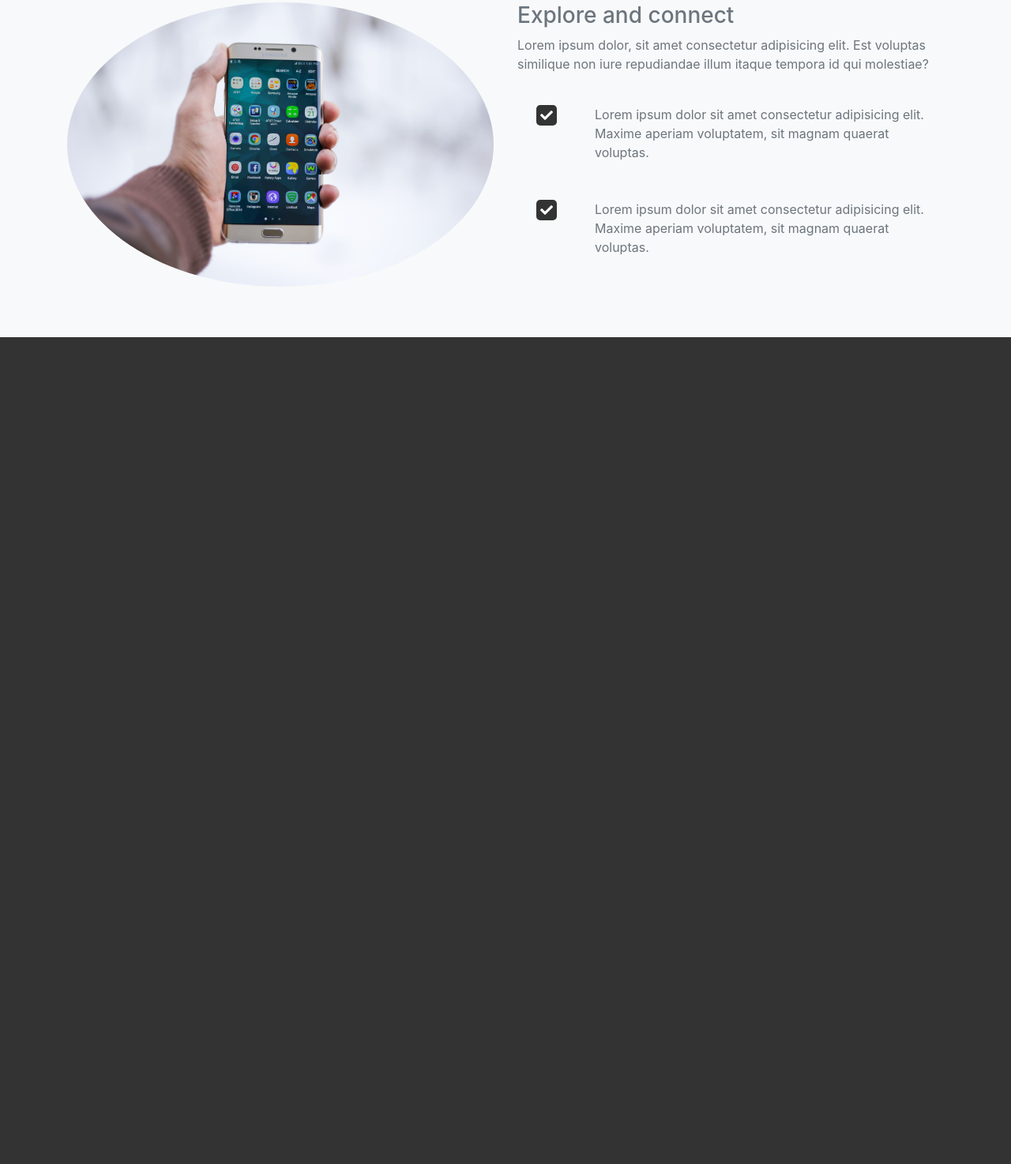
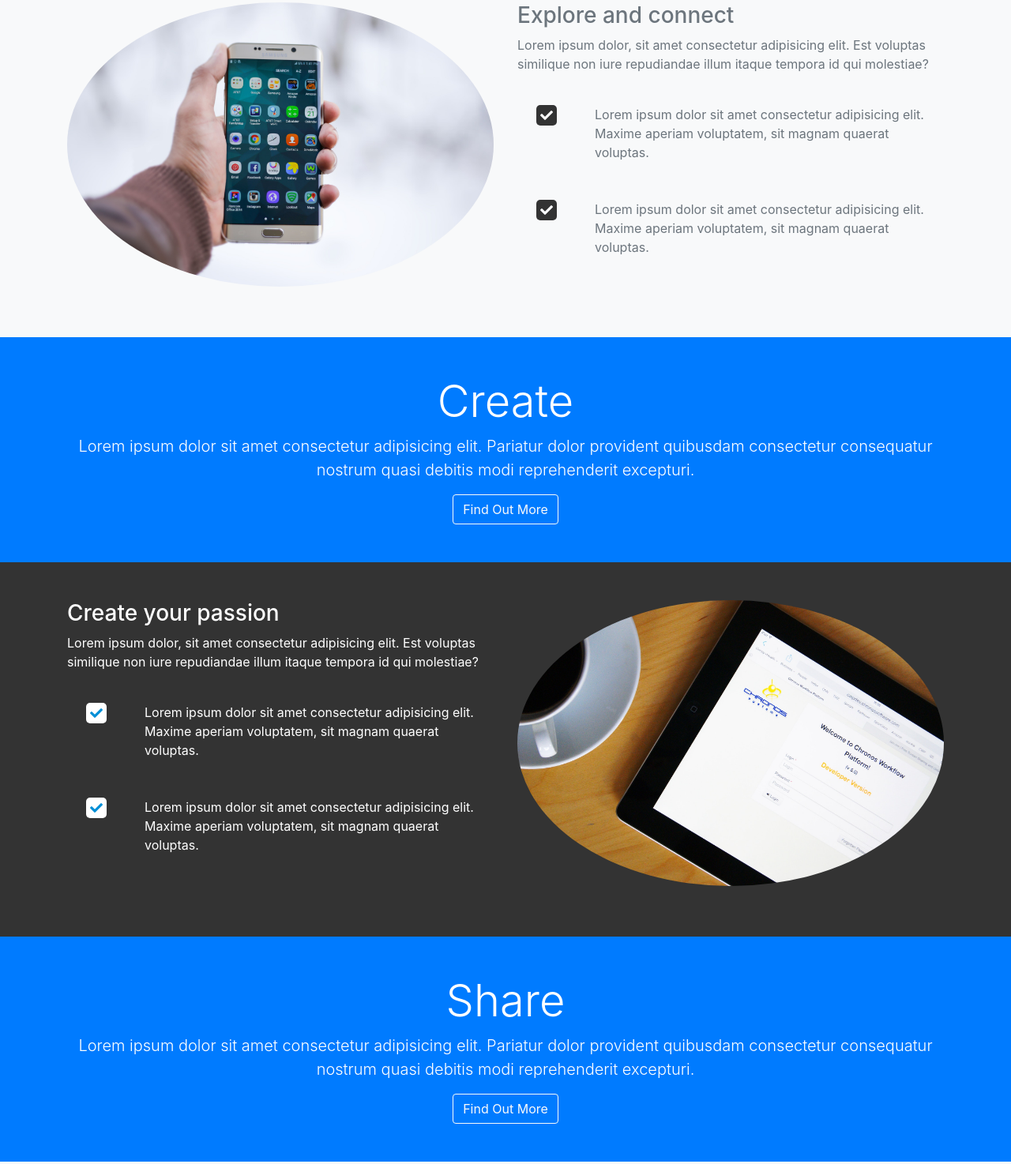
Before and after one commit to Bellahmer-hacene/loopLAB, a plain HTML site: page index.html in a window 1280 px wide. Shown: the part 1030-2504 px from the top of the page at 79% size. Before the commit the page ends 1457 px from the top, so only its background shows below. Drawn offline with nearby package versions, Linux system fonts and the light colour scheme.

Commit message:
create head, create section, share head, share section done

```diff
--- a/css/style.css
+++ b/css/style.css
@@ -27,7 +27,7 @@ body{
 #home-section .card-form{
     opacity: 0.8;
 }
-#home-section .fas{
+#home-section .fas, #create-section .fas {
     color: #008ed6;
     background: #fff;
     padding: 5px;
--- a/index.html
+++ b/index.html
@@ -107,7 +107,6 @@
     </div>
   </div>
 </section>
-
 <!--EXPLORE SECTION-->
 <section id="explore-section" class="bg-light text-muted py-5">
   <div class="container">
@@ -117,6 +116,90 @@
       </div>
       <div class="col-md-6">
         <h3>Explore and connect</h3>
+        <p>Lorem ipsum dolor, sit amet consectetur adipisicing elit. Est voluptas similique non iure repudiandae illum itaque tempora id qui molestiae? </p>
+        <div class="d-flex">
+          <div class="p-4 align-self-start">
+            <i class="fas fa-check fa-2"></i>
+          </div>
+          <div class="p-4 align-self-end">
+            Lorem ipsum dolor sit amet consectetur adipisicing elit. Maxime aperiam voluptatem, sit magnam quaerat voluptas.
+          </div>
+        </div>
+        <div class="d-flex">
+          <div class="p-4 align-self-start">
+            <i class="fas fa-check fa-2"></i>
+          </div>
+          <div class="p-4 align-self-end">
+            Lorem ipsum dolor sit amet consectetur adipisicing elit. Maxime aperiam voluptatem, sit magnam quaerat voluptas.
+          </div>
+        </div>
+      </div>
+    </div>
+  </div>
+</section>
+<!--CREATE HEAD-->
+<section id="create-head-section" class="bg-primary">
+  <div class="container">
+    <div class="row">
+      <div class="col text-center py-5">
+        <h1 class="display-4">Create</h1>
+        <p class="lead">Lorem ipsum dolor sit amet consectetur adipisicing elit. Pariatur dolor provident quibusdam consectetur consequatur nostrum quasi debitis modi reprehenderit excepturi.</p>
+        <a href="" class="btn btn-outline-light">Find Out More </a>
+      </div>
+    </div>
+  </div>
+</section>
+<!--EXPLORE SECTION-->
+<section id="create-section" class="py-5">
+  <div class="container">
+    <div class="row">
+      <div class="col-md-6 order-2">
+        <img src="img/create-section1.jpg" alt="" class="img-fluid mb-3 rounded-circle">
+      </div>
+      <div class="col-md-6 order-1">
+        <h3>Create your passion</h3>
+        <p>Lorem ipsum dolor, sit amet consectetur adipisicing elit. Est voluptas similique non iure repudiandae illum itaque tempora id qui molestiae? </p>
+        <div class="d-flex">
+          <div class="p-4 align-self-start">
+            <i class="fas fa-check fa-2"></i>
+          </div>
+          <div class="p-4 align-self-end">
+            Lorem ipsum dolor sit amet consectetur adipisicing elit. Maxime aperiam voluptatem, sit magnam quaerat voluptas.
+          </div>
+        </div>
+        <div class="d-flex">
+          <div class="p-4 align-self-start">
+            <i class="fas fa-check fa-2"></i>
+          </div>
+          <div class="p-4 align-self-end">
+            Lorem ipsum dolor sit amet consectetur adipisicing elit. Maxime aperiam voluptatem, sit magnam quaerat voluptas.
+          </div>
+        </div>
+      </div>
+    </div>
+  </div>
+</section>
+<!--SHARE HEAD-->
+<section id="share-head-section" class="bg-primary">
+  <div class="container">
+    <div class="row">
+      <div class="col text-center py-5">
+        <h1 class="display-4">Share</h1>
+        <p class="lead">Lorem ipsum dolor sit amet consectetur adipisicing elit. Pariatur dolor provident quibusdam consectetur consequatur nostrum quasi debitis modi reprehenderit excepturi.</p>
+        <a href="" class="btn btn-outline-light">Find Out More </a>
+      </div>
+    </div>
+  </div>
+</section>
+<!--EXPLORE SECTION-->
+<section id="share-section" class="bg-light text-muted py-5">
+  <div class="container">
+    <div class="row">
+      <div class="col-md-6">
+        <img src="img/share-section1.jpg" alt="" class="img-fluid mb-3 rounded-circle">
+      </div>
+      <div class="col-md-6">
+        <h3>Share What You Create</h3>
         <p>Lorem ipsum dolor, sit amet consectetur adipisicing elit. Est voluptas similique non iure repudiandae illum itaque tempora id qui molestiae? </p>
         <div class="d-flex">
           <div class="p-4 align-self-start">
```
